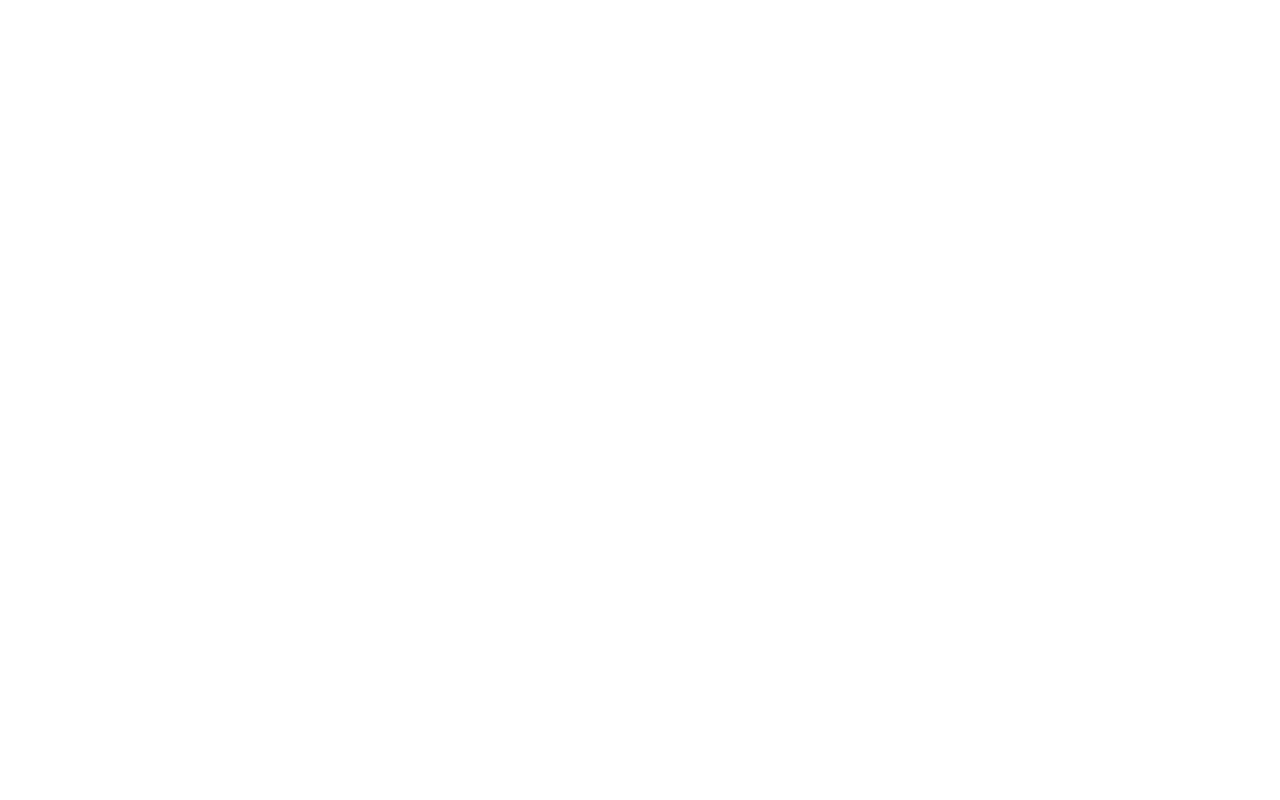
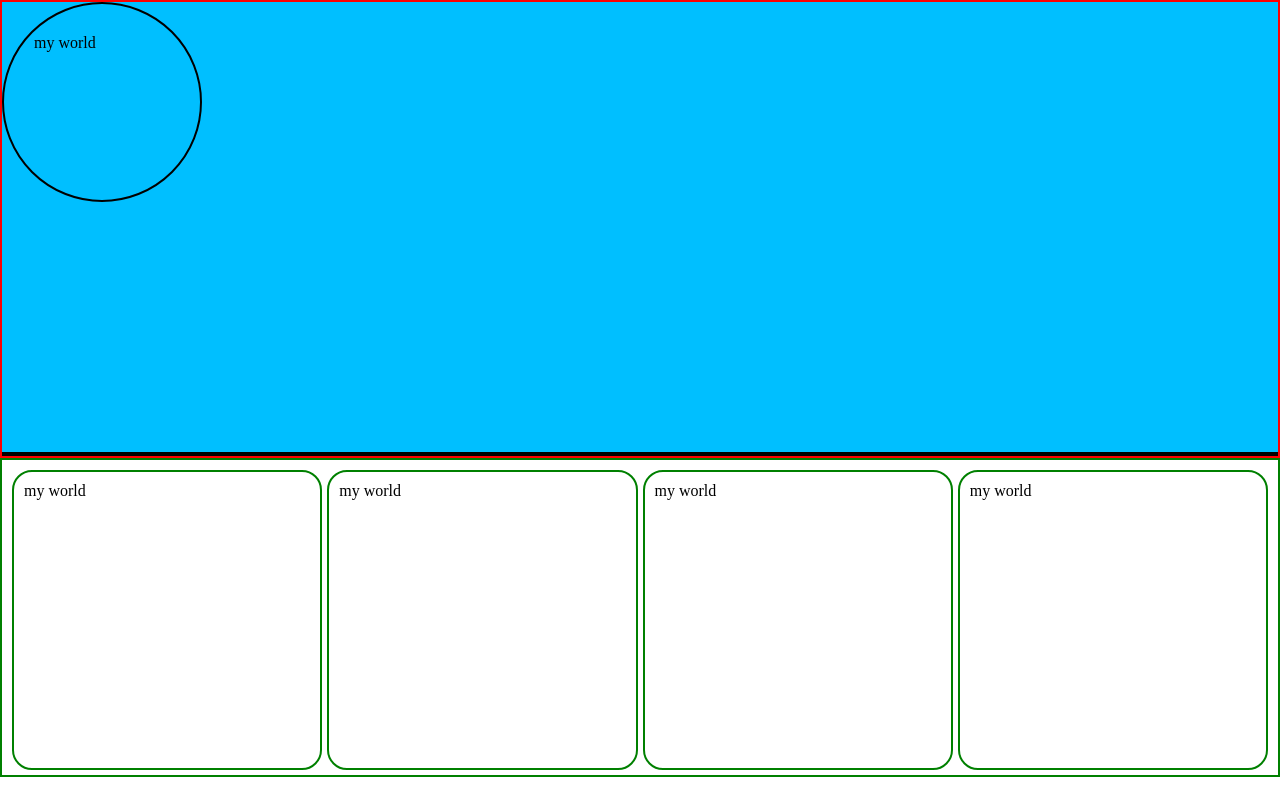
Before and after one commit to dillibs001/css--assignment, a plain HTML site: page index.html in a window 1280 px wide. Drawn offline with Linux system fonts and the light colour scheme.

Commit message:
added the css file and added four grid boxes

```diff
--- a/index.html
+++ b/index.html
@@ -3,9 +3,24 @@
 <head>
     <meta charset="UTF-8">
     <meta name="viewport" content="width=device-width, initial-scale=1.0">
-    <title>Document</title>
+    <link rel="stylesheet" href="style.css">
+    <title>Personal Profile Webpage</title>
 </head>
 <body>
+    <section class="grid-container">
+        <div class="gridborder circle"> my world </div>
+        <div class="gridborder">
+            <!-- <div class="grid-container-columns"> my world </div>
+            <div class="grid-container-columns"> my world </div> -->
+        </div>
+        </section>
+        <section class="grid-container2">
+            <div class="grid-container-item"> my world </div>
+            <div class="grid-container-item"> my world</div>
+            <div class="grid-container-item"> my world </div>
+            <div class="grid-container-item"> my world</div>
+        </section>
+
 
 </body>
 </html>
--- /dev/null
+++ b/style.css
@@ -0,0 +1,52 @@
+*{
+    margin: 0;
+    padding: 0;
+    box-sizing: border-box;
+    padding: 0%;
+
+}
+.grid-container{
+    display: grid;
+    grid-template-rows: 450px 3fr;
+    border: 2px solid red;
+    background-color: deepskyblue;
+
+    /* grid-track-rows: 450px 3fr; */
+}
+.grid-container2{
+    display: grid;
+    grid-template-columns: 1fr 1fr 1fr 1fr;
+    border: 2px solid green;
+    height: 319px;
+   column-gap:5px;
+    padding: 10px;
+
+}
+.grid-container-item{
+    display: grid;
+    grid-template-columns: 1fr 1fr 1fr 1fr;
+    border: 2px solid green;
+    height: 300px;
+    /* gap: 10px; */
+    padding: 10px;
+    border-radius: 20px;
+
+}
+.gridborder{
+    border: 2px solid black;
+}
+.grid-container-columns{
+
+    grid-template-columns: 1fr 1fr;
+    border: 2px solid blue;
+   grid
+}
+.circle{
+    width: 200px;
+    height: 200px;
+    border-radius: 50%;
+    border: 2px solid black;
+    /* margin-top: 50px; */
+    padding: 30px 30px 30px 30px
+    /* margin-left: 100px; */
+}
```
Also changed, not shown: 1 other file.
